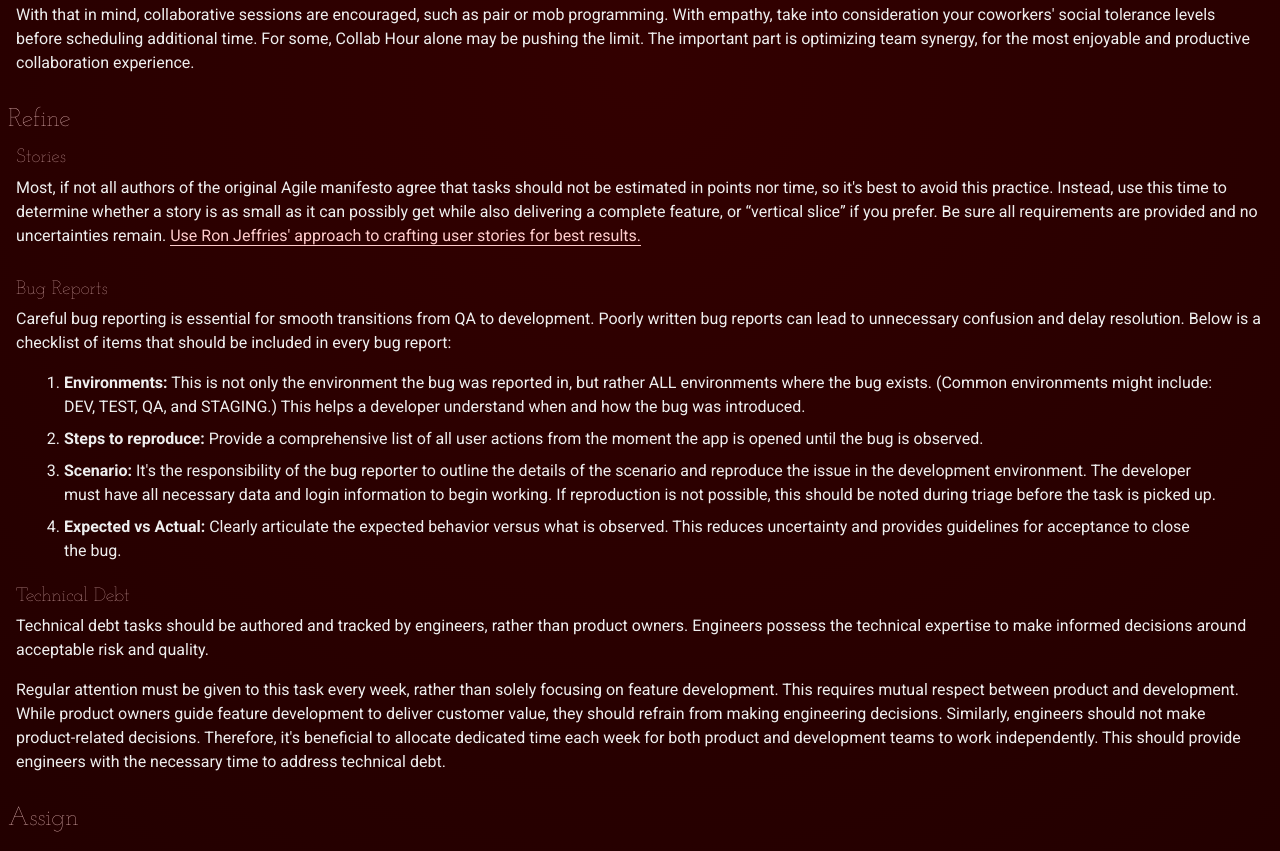
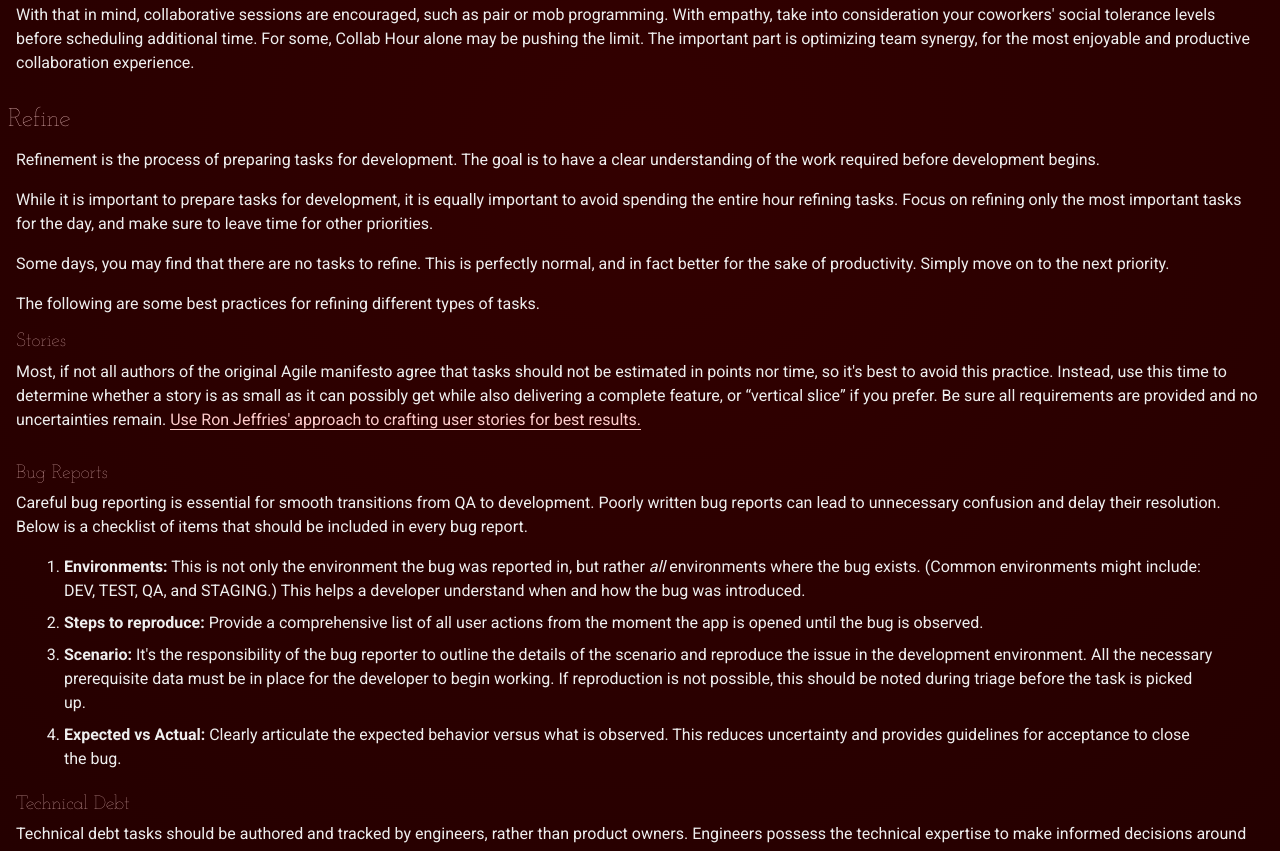
Before and after one commit to jonathandewitt-dev/Collab-Hour, a website: page complete-guide.html in a window 1280 px wide. Shown: the part 1949-2800 px from the top of the page. Drawn offline with Linux system fonts and the light colour scheme.

Commit message:
updating phrasing in the guide

```diff
--- a/complete-guide.html
+++ b/complete-guide.html
@@ -83,7 +83,7 @@
             capable of assisting immediately.
           </li>
           <li class="section__list-item">
-            <strong>Review:</strong> Review all outstanding pull/merge requests.
+            <strong>Review:</strong> Review all outstanding pull requests.
           </li>
           <li class="section__list-item">
             <strong>Mob:</strong> Identify the top priority and use mob
@@ -164,6 +164,26 @@
         </article>
         <article class="article">
           <h1 class="article__heading">Refine</h1>
+          <p class="article__text">
+            Refinement is the process of preparing tasks for development. The
+            goal is to have a clear understanding of the work required before
+            development begins.
+          </p>
+          <p class="article__text">
+            While it is important to prepare tasks for development, it is
+            equally important to avoid spending the entire hour refining tasks.
+            Focus on refining only the most important tasks for the day, and
+            make sure to leave time for other priorities.
+          </p>
+          <p class="article__text">
+            Some days, you may find that there are no tasks to refine. This is
+            perfectly normal, and in fact better for the sake of productivity.
+            Simply move on to the next priority.
+          </p>
+          <p class="article__text">
+            The following are some best practices for refining different types
+            of tasks.
+          </p>
           <section class="article-section">
             <h1 class="article-section__heading">Stories</h1>
             <p class="article-section__text">
@@ -187,16 +207,16 @@
             <p class="article-section__text">
               Careful bug reporting is essential for smooth transitions from QA
               to development. Poorly written bug reports can lead to unnecessary
-              confusion and delay resolution. Below is a checklist of items that
-              should be included in every bug report:
+              confusion and delay their resolution. Below is a checklist of
+              items that should be included in every bug report.
             </p>
             <ol class="article-section__list">
               <li class="article-section__list-item">
                 <strong>Environments:</strong> This is not only the environment
-                the bug was reported in, but rather ALL environments where the
-                bug exists. (Common environments might include: DEV, TEST, QA,
-                and STAGING.) This helps a developer understand when and how the
-                bug was introduced.
+                the bug was reported in, but rather <em>all</em> environments
+                where the bug exists. (Common environments might include: DEV,
+                TEST, QA, and STAGING.) This helps a developer understand when
+                and how the bug was introduced.
               </li>
               <li class="article-section__list-item">
                 <strong>Steps to reproduce:</strong> Provide a comprehensive
@@ -206,10 +226,10 @@
               <li class="article-section__list-item">
                 <strong>Scenario:</strong> It's the responsibility of the bug
                 reporter to outline the details of the scenario and reproduce
-                the issue in the development environment. The developer must
-                have all necessary data and login information to begin working.
-                If reproduction is not possible, this should be noted during
-                triage before the task is picked up.
+                the issue in the development environment. All the necessary
+                prerequisite data must be in place for the developer to begin
+                working. If reproduction is not possible, this should be noted
+                during triage before the task is picked up.
               </li>
               <li class="article-section__list-item">
                 <strong>Expected vs Actual:</strong> Clearly articulate the
@@ -228,15 +248,13 @@
               quality.
             </p>
             <p class="article-section__text">
-              Regular attention must be given to this task every week, rather
-              than solely focusing on feature development. This requires mutual
-              respect between product and development. While product owners
-              guide feature development to deliver customer value, they should
-              refrain from making engineering decisions. Similarly, engineers
-              should not make product-related decisions. Therefore, it's
-              beneficial to allocate dedicated time each week for both product
-              and development teams to work independently. This should provide
-              engineers with the necessary time to address technical debt.
+              Putting aside refinement for a moment, it's vital to consider a
+              key aspect of this topic. Regular attention must be given to
+              completing technical debt each week, rather than focusing solely
+              on new features. It's best to allocate dedicated time each week
+              for both product and development sides to work independently. This
+              should provide engineers with the necessary time to address
+              technical debt.
             </p>
           </section>
         </article>
```
